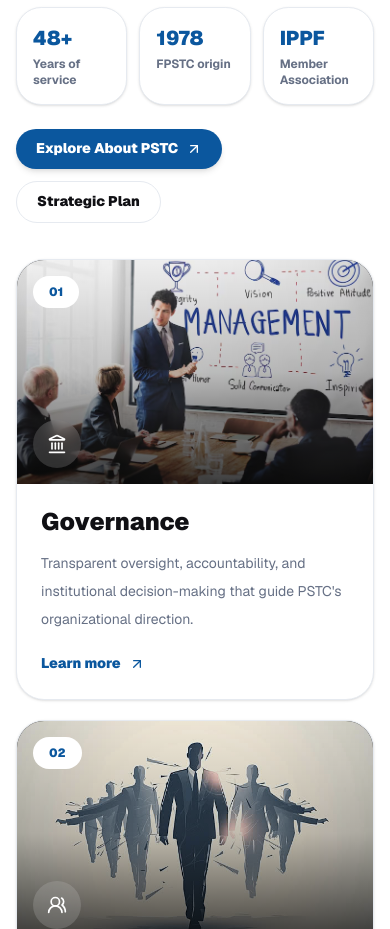
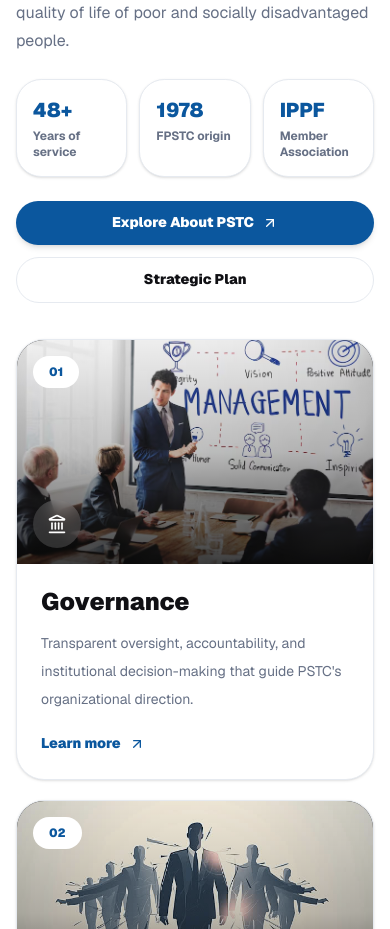
Before and after one commit to estiakahmed98/pstc, a Next.js app: page / in a window 390 px wide. Shown: the part 1180-2109 px from the top of the page. Built offline with nearby package versions, Linux system fonts and the light colour scheme.

Commit message:
who WEr section Updated

```diff
--- a/components/landing/WhoWeAreSection.tsx
+++ b/components/landing/WhoWeAreSection.tsx
@@ -349,7 +349,7 @@ function MobileWhoCard({ item }: { item: WhoCard }) {
 export default function WhoWeAreSection() {
   return (
     <section
-      className="relative bg-background pt-8 text-foreground sm:pt-10 lg:pt-0"
+      className="relative bg-background mt-18 pt-8 text-foreground sm:pt-10 lg:pt-0"
       /**
        * FIX: NO overflow-hidden here — that's what breaks position:sticky.
        * The section must allow the sticky child to escape clip boundaries.
@@ -510,17 +510,17 @@ export default function WhoWeAreSection() {
                   ))}
                 </div>
 
-                <div className="mt-6 flex flex-wrap gap-3">
+                <div className="mt-6 grid gap-3 sm:flex sm:flex-wrap">
                   <Link
                     href="/who-we-are/about-us"
-                    className="inline-flex items-center gap-2 rounded-full bg-primary px-5 py-2.5 text-sm font-black text-primary-foreground shadow-md transition hover:-translate-y-0.5"
+                    className="inline-flex w-full items-center justify-center gap-2 rounded-full bg-primary px-5 py-3 text-sm font-black text-primary-foreground shadow-md transition hover:-translate-y-0.5 sm:w-auto"
                   >
                     Explore About PSTC
                     <ArrowUpRight className="size-4" />
                   </Link>
                   <Link
                     href="/who-we-are/strategic-plan"
-                    className="inline-flex items-center gap-2 rounded-full border border-border px-5 py-2.5 text-sm font-black text-foreground transition hover:-translate-y-0.5 hover:text-secondary"
+                    className="inline-flex w-full items-center justify-center gap-2 rounded-full border border-border px-5 py-3 text-sm font-black text-foreground transition hover:-translate-y-0.5 hover:text-secondary sm:w-auto"
                   >
                     Strategic Plan
                   </Link>
```
Also changed, not shown: 1 other file (tests, documents, lock files or other folders).
